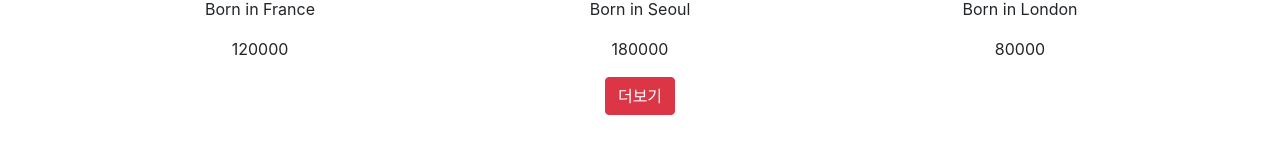
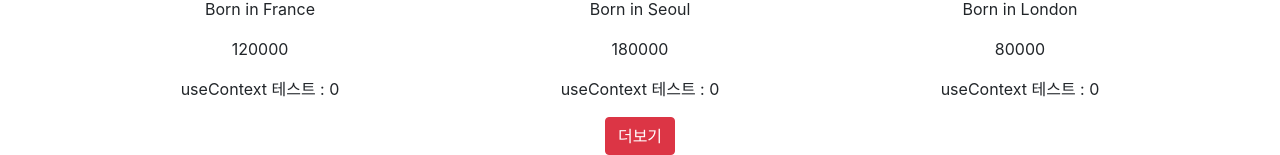
Before and after one commit to poiupoiu96/ghShop, a React (Create React App) app in the folder gigarong/: page / in a window 1280 px wide. Shown: the part 1107-1262 px from the top of the page. Before the commit the page ends 1222 px from the top, so only its background shows below. Built offline with nearby package versions, Linux system fonts and the light colour scheme.

Commit message:
contextAPI (props 사용 x)

```diff
--- a/gigarong/src/App.js
+++ b/gigarong/src/App.js
@@ -4,11 +4,14 @@ import './App.css';
 import { Navbar,Container,Nav,NavDropdown,Button,Carousel } from 'react-bootstrap';
 import data from './data.js';
 import backImg from './background.jpg';
-import React, { useState } from 'react';
+import React, { useContext, useState } from 'react';
 import Detail from './detail.js';
-import axios from 'axios'
+import axios from 'axios';
 
-import { Link, Route, Switch } from 'react-router-dom'
+import { Link, Route, Switch } from 'react-router-dom';
+
+export let productContext = React.createContext();
+
 
 function App() {
 
@@ -63,6 +66,8 @@ function App() {
           <br/>
 
           <div className="container">
+            {/* props로 계속 넘겨받고 싶지 않고 복잡할 때 */}
+            <productContext.Provider value={shoes[0].id}>
               <div className="row">
                 {/* 위에 반복 container 반복문으로 컴포넌트 생성 */}
                 {
@@ -71,8 +76,8 @@ function App() {
                   })
                 }
               </div>
+            </productContext.Provider>
           </div>
-
            {/* 더보기 버튼 */}
           <button className="btn btn-danger" onClick={ ()=>{
               axios.get('https://codingapple1.github.io/shop/data2.json')
@@ -95,23 +100,29 @@ function App() {
               .catch(()=>{
                 console.log('실패') })
           }}> 더보기 </button>
-
         </Route>
 
 
         {/* :id란 detail/ 뒤에 아무거나 와도 보여줘라 */}
         {/* :작명 */}
         {/* /:id/:id/:id 가능 */}
+        {/* <Route path="/" component={Detail}></Route> */}
+        {/* <Route path="/detail/:id">
+          <Detail shoes={shoes} stock={stock} stockUpdate={stockUpdate}/>
+        </Route>  */}
+
+        {/* createContext로 전달하고 싶을 때 */}
         <Route path="/detail/:id">
+          <productContext.Provider value={stock}>
             <Detail shoes={shoes} stock={stock} stockUpdate={stockUpdate}/>
+          </productContext.Provider>
         </Route>
-        {/* <Route path="/" component={Detail}></Route> */}
+
 
         {/* /'아무문자'써도 라는 경로를 의미 */}
         <Route path="/:id">
           <div>아무거나 적어도 이게 보임</div>
         </Route>
-
       </Switch>
     </div>
   );
@@ -119,15 +130,25 @@ function App() {
 
 
 function SHOESCOMPONENT (param,idx) {
+  // productContext.Provider
+  let temp = useContext(productContext)
+  console.log('temp===========', temp)
   return (
     <div className="col-md-4">
       <img src={param.shoes.src} width="100%"></img>
       <h4>{param.shoes.title} </h4>
       <p>{param.shoes.content} </p>
       <p>{param.shoes.price}</p>
+      <TEST></TEST>
     </div>
   )
 };
+
+function TEST () {
+  let test = useContext(productContext)
+  return (<p>useContext 테스트 : {test}</p>)
+}
+
 
 // function Detail(){
 //   return (
--- a/gigarong/src/detail.js
+++ b/gigarong/src/detail.js
@@ -1,8 +1,8 @@
-import React, {useEffect, useState} from 'react';
+import React, {useEffect, useState, useContext} from 'react';
 import { useHistory , useParams} from 'react-router';
 import Styled from 'styled-components';
 // import './detail.scss';
-
+import {productContext} from './App.js'
 /*****************************
  *  CSS 방법 2개
  *  npm install ~~ 할 때 잘 안깔리는 것들은 버전확인...
@@ -25,11 +25,13 @@ let BoxDetail = Styled.h4`
 // 안깔림..
 // TODO 주말에 다시시도
 
+
 function Detail(param){
 
   let [compoDisabled, compoDisabledUpdate] = useState(true)
   console.log('params', param)
-
+  let test111 = useContext(productContext)
+  console.log('test111',test111)
   /********************************************
    *  useEffect는 몇개씩 선언 가능
    *  mount, udate시
@@ -110,6 +112,7 @@ function Detail(param){
         </div>
       </div>
     </div>
+
   )
 }
 
```
Lines whose indentation alone changed are shown as unchanged.
